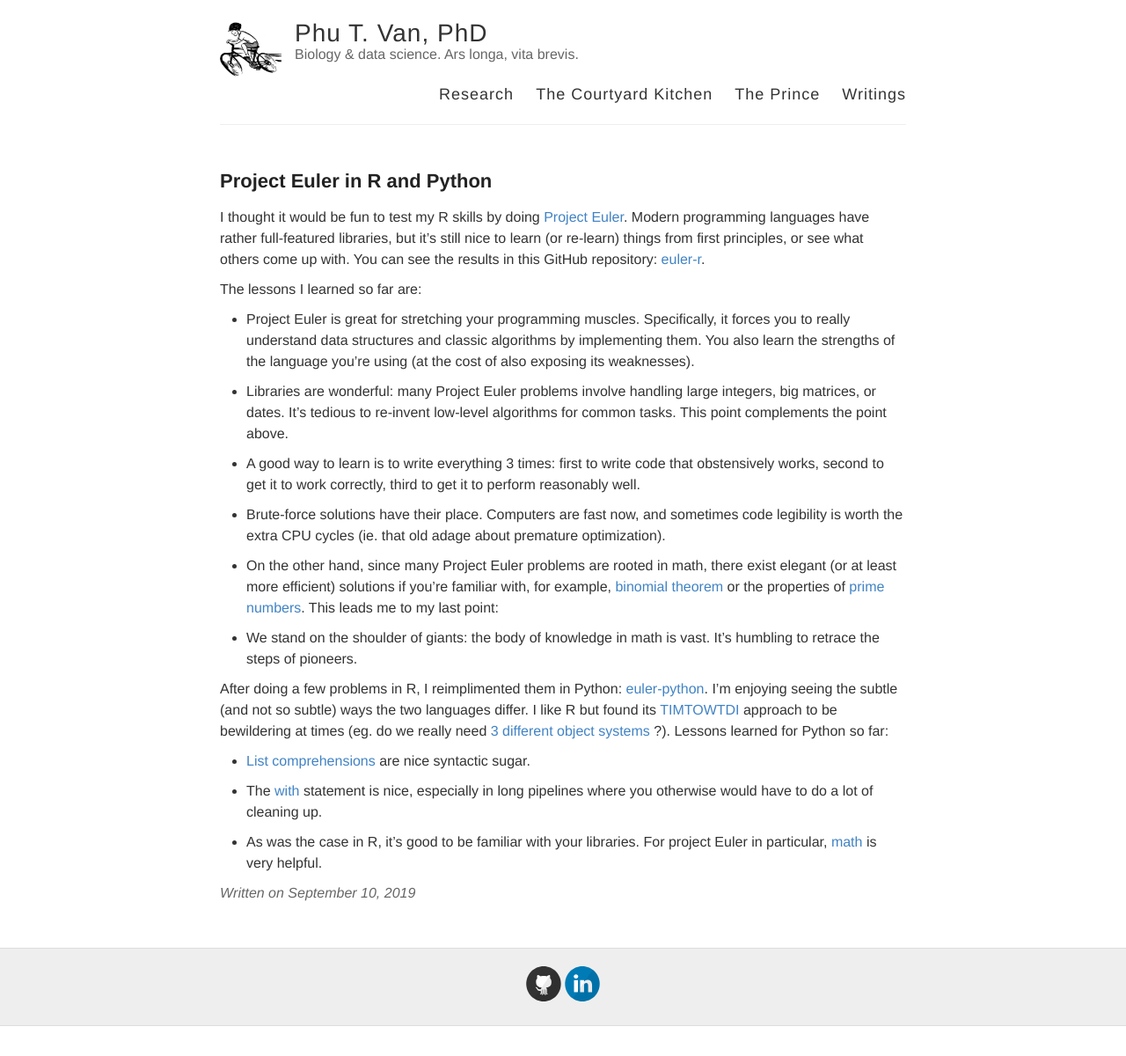
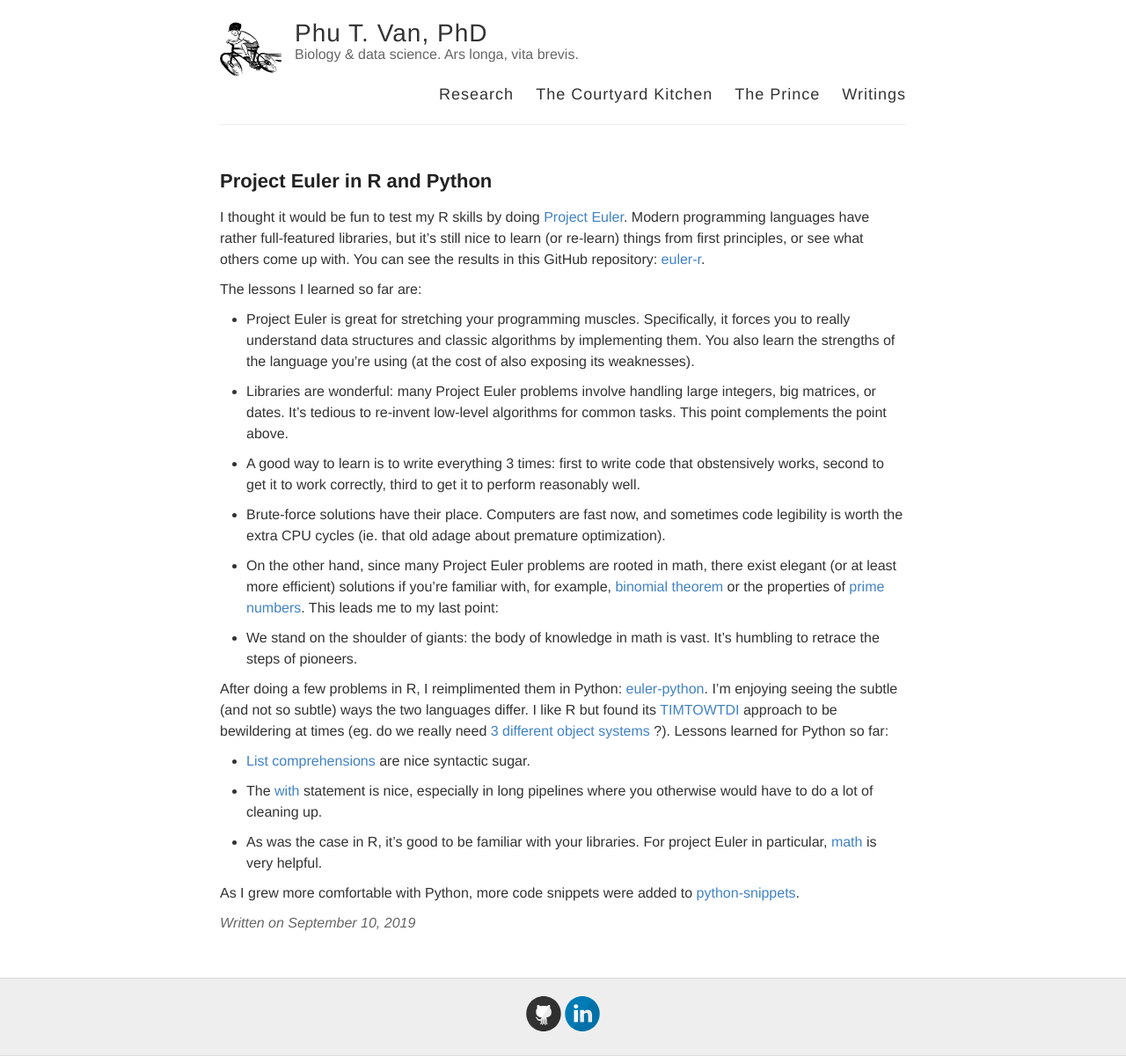
Before and after one commit to ptvan/ptvan.github.io, a Jekyll site: the page built from _posts/2019-09-10-project-euler.md, in a window 1280 px wide. Shown: the whole page at 88% size. Built offline with Jekyll 4.4.1, drawn with Linux system fonts in a browser that asks for light colours; before the commit the page ends 1166 px from its top, so only the background shows below that.

Commit message:
link to python-snippets

```diff
--- a/_posts/2019-09-10-project-euler.md
+++ b/_posts/2019-09-10-project-euler.md
@@ -26,3 +26,5 @@ After doing a few problems in R, I reimplimented them in Python: [euler-python](
 * The [with](https://docs.python.org/2.5/whatsnew/pep-343.html) statement is nice, especially in long pipelines where you otherwise would have to do a lot of cleaning up.
 
 * As was the case in R, it's good to be familiar with your libraries. For project Euler in particular, [math](https://pypi.org/project/maths/) is very helpful.
+
+As I grew more comfortable with Python, more code snippets were added to [python-snippets](https://github.com/ptvan/python-snippets).
```
